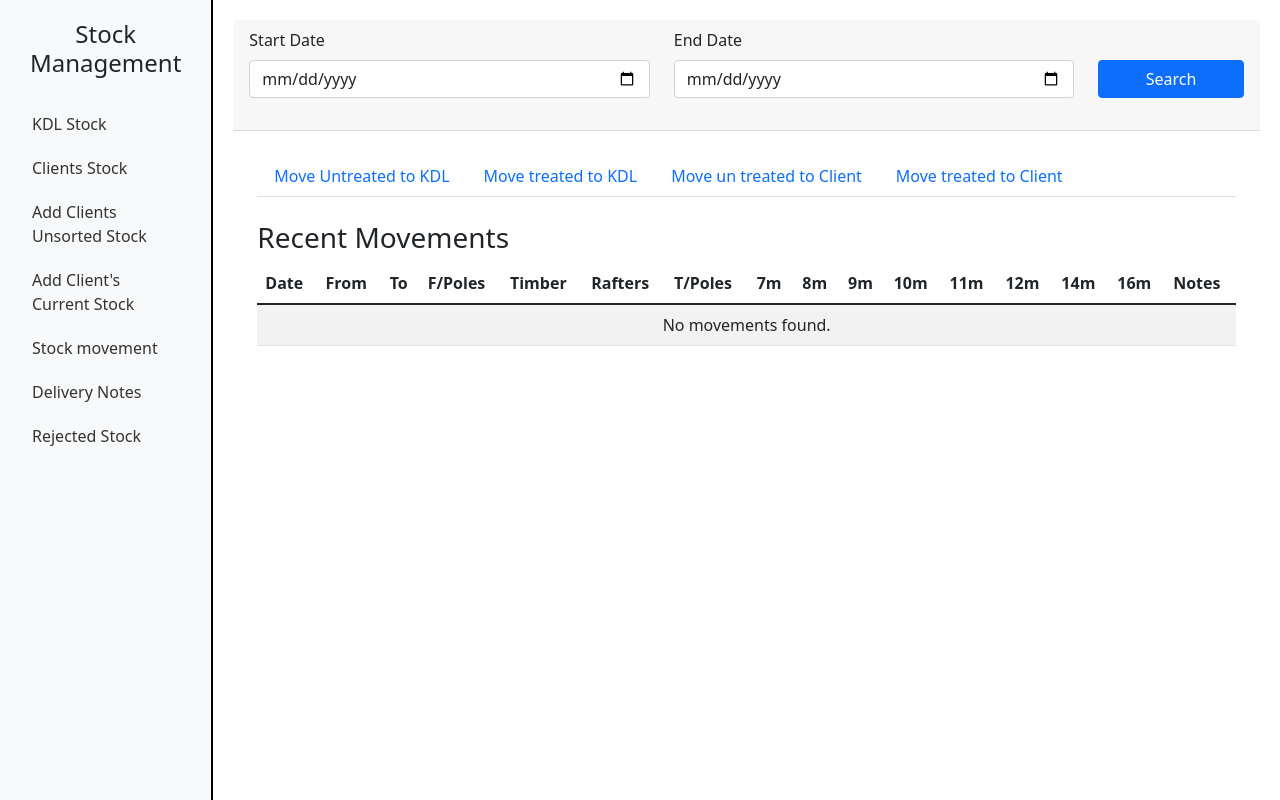
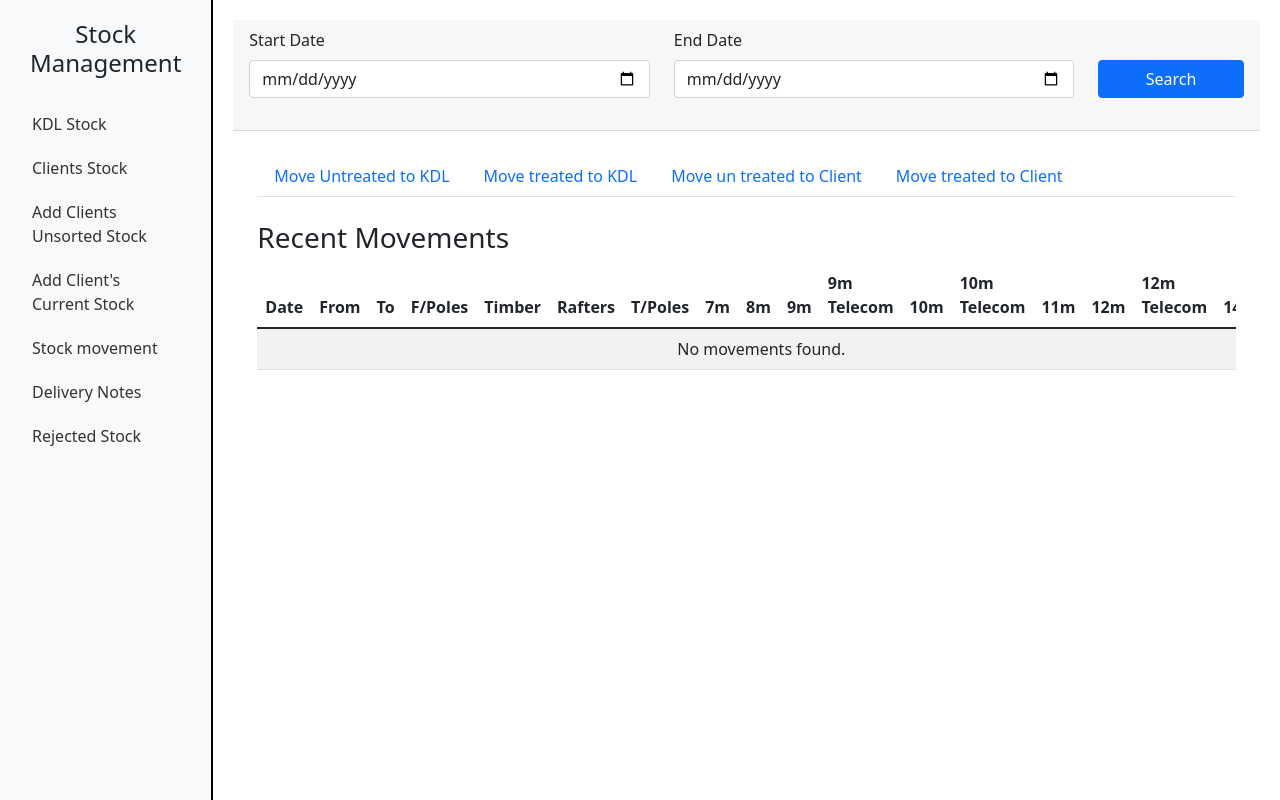
Before and after one commit to ampereza/kenkom123, a Flask app: page /stock_transfer in a window 1280 px wide. Run offline with Flask 3, Linux system fonts and the light colour scheme; data that the repository does not hold is empty; parts of the project's set-up code (start-up, migrations or seed data) failed here and were passed over.

Commit message:
zdsfdgfhjt

```diff
--- a/main_folder/stock.py
+++ b/main_folder/stock.py
@@ -259,9 +259,13 @@ def add_clients_current_stock():
                 '7m': float(request.form.get('7m', 0)),
                 '8m': float(request.form.get('8m', 0)),
                 '9m': float(request.form.get('9m', 0)),
+                '9m_telecom': float(request.form.get('9m_telecom', 0)),
+                'stubs': float(request.form.get('stubs', 0)),
                 '10m': float(request.form.get('10m', 0)),
+                '10m_telecom': float(request.form.get('10m_telecom', 0)),
                 '11m': float(request.form.get('11m', 0)),
                 '12m': float(request.form.get('12m', 0)),
+                '12m_telecom': float(request.form.get('12m_telecom', 0)),
                 '14m': float(request.form.get('14m', 0)),
                 '16m': float(request.form.get('16m', 0)),
                 'date': datetime.utcnow().date().isoformat()
@@ -316,9 +320,12 @@ def delivery_notes():
                 '7m': float(request.form.get('7m', 0)),
                 '8m': float(request.form.get('8m', 0)),
                 '9m': float(request.form.get('9m', 0)),
+                '9m_telecom': float(request.form.get('9m_telecom', 0)),
                 '10m': float(request.form.get('10m', 0)),
+                '10m_telecom': float(request.form.get('10m_telecom', 0)),
                 '11m': float(request.form.get('11m', 0)),
                 '12m': float(request.form.get('12m', 0)),
+                '12m_telecom': float(request.form.get('12m_telecom', 0)),
                 '14m': float(request.form.get('14m', 0)),
                 '16m': float(request.form.get('16m', 0)),
                 'destination': request.form.get('destination')
@@ -377,9 +384,12 @@ def rejects():
                 '8m': float(request.form.get('8m', 0)),
                 'telecom': float(request.form.get('telecom', 0)),
                 '9m': float(request.form.get('9m', 0)),
+                '9m_telecom': float(request.form.get('9m_telecom', 0)),
                 '10m': float(request.form.get('10m', 0)),
+                '10m_telecom': float(request.form.get('10m_telecom', 0)),
                 '11m': float(request.form.get('11m', 0)),
                 '12m': float(request.form.get('12m', 0)),
+                '12m_telecom': float(request.form.get('12m_telecom', 0)),
                 '14m': float(request.form.get('14m', 0)),
                 '16m': float(request.form.get('16m', 0)),
                 'date': datetime.utcnow().date().isoformat()
@@ -427,6 +437,10 @@ def add_kdl_untreated_stock():
                 '12m': float(request.form.get('12m', 0)),
                 '14m': float(request.form.get('14m', 0)),
                 '16m': float(request.form.get('16m', 0)),
+                'stubs': float(request.form.get('stubs', 0)),
+                '9m_telecom': float(request.form.get('9m_telecom', 0)),
+                '10m_telecom': float(request.form.get('10m_telecom', 0)),
+                '12m_telecom': float(request.form.get('12m_telecom', 0)),
                 'date': datetime.utcnow().date().isoformat()
             }
 
@@ -467,6 +481,9 @@ def add_kdl_treated_poles():
                 '12m': float(request.form.get('12m', 0)),
                 '14m': float(request.form.get('14m', 0)),
                 '16m': float(request.form.get('16m', 0)),
+                '9m_telecom': float(request.form.get('9m_telecom', 0)),
+                '10m_telecom': float(request.form.get('10m_telecom', 0)),
+                '12m_telecom': float(request.form.get('12m_telecom', 0)),
                 'cylinder_no': float(request.form.get('cylinder_no', 0)),
                 'stubs': float(request.form.get('stubs', 0)),
                 'date': datetime.utcnow().date().isoformat()
@@ -629,6 +646,10 @@ def move_untreated_stock():
                 '12m': float(request.form.get('12m', 0)),
                 '14m': float(request.form.get('14m', 0)),
                 '16m': float(request.form.get('16m', 0)),
+                '9m_telecom': float(request.form.get('9m_telecom', 0)),
+                '10m_telecom': float(request.form.get('10m_telecom', 0)),
+                '12m_telecom': float(request.form.get('12m_telecom', 0)),
+
                 'notes': notes
             }
 
@@ -1164,9 +1185,12 @@ def sort_client_stock():
                 '7m': float(request.form.get('7m', 0)),
                 '8m': float(request.form.get('8m', 0)),
                 '9m': float(request.form.get('9m', 0)),
+                '9m_telecom': float(request.form.get('9m_telecom', 0)),
                 '10m': float(request.form.get('10m', 0)),
+                '10m_telecom': float(request.form.get('10m_telecom', 0)),
                 '11m': float(request.form.get('11m', 0)),
                 '12m': float(request.form.get('12m', 0)),
+                '12m_telecom': float(request.form.get('12m_telecom', 0)),
                 '14m': float(request.form.get('14m', 0)),
                 '16m': float(request.form.get('16m', 0)),
                 'date': today,
--- a/main_folder/templates/accounts/purchases.html
+++ b/main_folder/templates/accounts/purchases.html
@@ -43,7 +43,7 @@
 
     <!-- Add Purchase Modal -->
     <div class="modal fade" id="addPurchaseModal" tabindex="-1">
-        <div class="modal-dialog" style="max-width: 80%;">
+        <div class="modal-dialog modal-dialog-wide">
             <div class="modal-content">
                 <div class="modal-header">
                     <h5 class="modal-title">Add New Purchase</h5>
--- a/main_folder/templates/stock/add_clients_current_stock.html
+++ b/main_folder/templates/stock/add_clients_current_stock.html
@@ -68,6 +68,12 @@
                         <input type="number" class="form-control" name="{{ length }}m" id="{{ length }}m" value="0" step="0.01">
                     </div>
                 {% endfor %}
+                {% for telecom_length in ['9m_telecom', '10m_telecom', '12m_telecom'] %}
+                    <div class="mb-3">
+                        <label for="{{ telecom_length }}" class="form-label">{{ telecom_length.replace('_', ' ') }}</label>
+                        <input type="number" class="form-control" name="{{ telecom_length }}" id="{{ telecom_length }}" value="0" step="0.01">
+                    </div>
+                {% endfor %}
             </div>
         </div>
 
--- a/main_folder/templates/stock/kdl_stock_report.html
+++ b/main_folder/templates/stock/kdl_stock_report.html
@@ -32,9 +32,12 @@
                             <th>7m</th>
                             <th>8m</th>
                             <th>9m</th>
+                            <th>9m telecom</th>
                             <th>10m</th>
+                            <th>10m telecom</th>
                             <th>11m</th>
                             <th>12m</th>
+                            <th>12m telecom</th>
                             <th>14m</th>
                             <th>16m</th>
                         </tr>
@@ -51,9 +54,12 @@
                             <td>{{ item['7m'] }}</td>
                             <td>{{ item['8m'] }}</td>
                             <td>{{ item['9m'] }}</td>
+                            <td>{{ item['9m_telecom'] }}</td>
                             <td>{{ item['10m'] }}</td>
+                            <td>{{ item['10m_telecom'] }}</td>
                             <td>{{ item['11m'] }}</td>
                             <td>{{ item['12m'] }}</td>
+                            <td>{{ item['12m_telecom'] }}</td>
                             <td>{{ item['14m'] }}</td>
                             <td>{{ item['16m'] }}</td>
                         </tr>
--- a/main_folder/templates/stock/move_stock_from_kdl.html
+++ b/main_folder/templates/stock/move_stock_from_kdl.html
@@ -20,7 +20,7 @@
             <!-- Client Selection -->
             <div class="col-md-6 mb-3">
                 <label for="to_client_id" class="form-label">Select Client</label>
-                <select class="form-select" name="to_client_id" required>
+                <select class="form-select" name="to_client_id" id="to_client_id" required>
                     <option value="">Choose a client...</option>
                     {% for client in clients %}
                     <option value="{{ client.id }}">{{ client.name }}</option>
--- a/main_folder/templates/stock/stock_movements.html
+++ b/main_folder/templates/stock/stock_movements.html
@@ -36,9 +36,12 @@
                         <th>7m</th>
                         <th>8m</th>
                         <th>9m</th>
+                        <th>9m Telecom</th>
                         <th>10m</th>
+                        <th>10m Telecom</th>
                         <th>11m</th>
                         <th>12m</th>
+                        <th>12m Telecom</th>
                         <th>14m</th>
                         <th>16m</th>
                         <th>Notes</th>
@@ -78,9 +81,12 @@
                             <td>{{ movement['7m'] }}</td>
                             <td>{{ movement['8m'] }}</td>
                             <td>{{ movement['9m'] }}</td>
+                            <td>{{ movement['9m_telecom'] }}</td>
                             <td>{{ movement['10m'] }}</td>
+                            <td>{{ movement['10m_telecom'] }}</td>
                             <td>{{ movement['11m'] }}</td>
                             <td>{{ movement['12m'] }}</td>
+                            <td>{{ movement['12m_telecom'] }}</td>
                             <td>{{ movement['14m'] }}</td>
                             <td>{{ movement['16m'] }}</td>
                             <td>{{ movement.notes }}</td>
```
Also changed, not shown: main_folder/templates/stock/move_treated_stock.html (+12 -0 lines), main_folder/templates/stock/move_treated_to_client.html (+9 -0 lines), main_folder/templates/stock/move_untreated_stock.html (+16 -0 lines), main_folder/templates/stock/move_untreated_to_client.html (+12 -0 lines).
